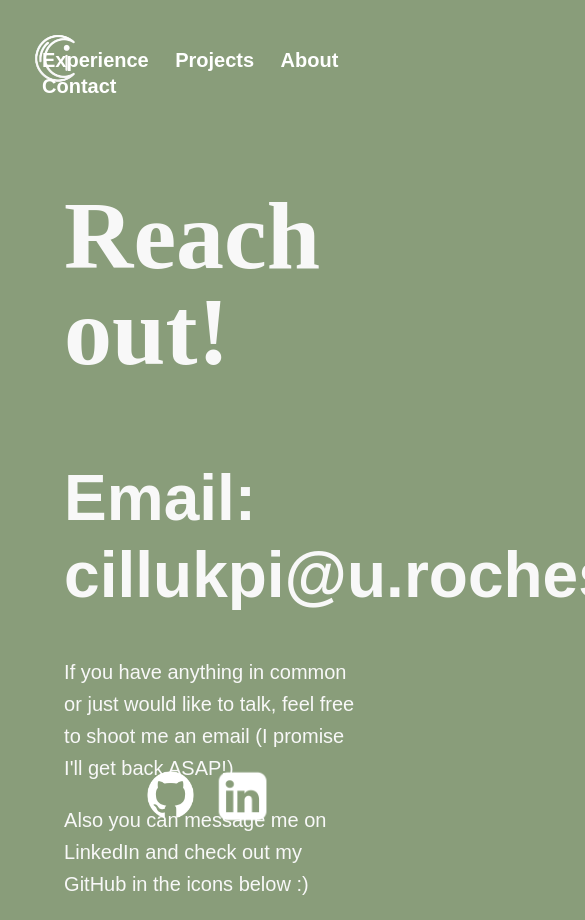
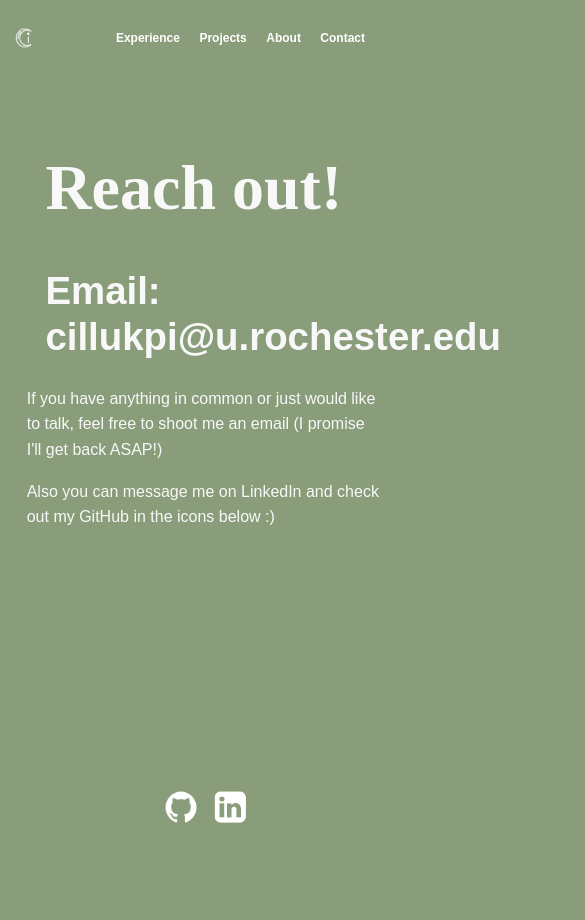
Before and after one commit to Sparkman2/Sparkman2.github.io, a plain HTML site: page contact.html in a window 390 px wide. Shown: the top 920 px of the page, 585 px wide, since content can reach past the window. After the commit the page ends 844 px from the top, so only its background shows below. Drawn offline with Linux system fonts and the light colour scheme; a web font is replaced by a local one.

Commit message:
Update contact.css

```diff
--- a/contact.css
+++ b/contact.css
@@ -63,10 +63,11 @@ body {
     font-weight: 600;
 }
 
+
 .title {
     color: #f8f8f8;
     margin-top: 5rem;
-    margin-left: 15%;
+    margin-left: 10%;
     font-family: 'Superior title', Times New Roman, sans-serif;
     font-size: 3rem;
     line-height: 1;
@@ -74,9 +75,9 @@ body {
 
 .title2{
     color: #f8f8f8;
-    margin-top: 5rem;
-    margin-left: 15%;
-    font-size: 2rem;
+    margin-top: 3rem;
+    margin-left: 10%;
+    font-size: 1.2rem;
     line-height: 1.2;
     font-family:'Pitchsans Semibold', sans-serif;
 
@@ -85,7 +86,7 @@ body {
 .paragraph {
     max-width: 80%;
     color: #f8f8f8;
-    margin-left: 15%;
+    margin-left: 10%;
     font-family: Pitchsans Regular, sans-serif;
     font-size: 1.25rem;
     line-height: 1.6;
@@ -151,3 +152,58 @@ body {
 .icon {
     animation: reverseSpin 1.5s linear forwards;
 }
+
+
+@media only screen and (max-width: 768px) {
+    .icon {
+        height: 30px; /* smaller icon for mobile */
+        top: 23px;
+        left: 10px;
+    }
+
+
+    .navbar {
+        top: 15px;
+        right: 15px;
+        margin: 10px;
+    }
+
+    .navbar a {
+        margin-left: 15px;
+        font-size: 12px; /* smaller font size for mobile */
+    }
+
+    .title {
+        margin-top: 3rem;
+        margin-left: 10%;
+        font-size: 2rem; /* smaller title for mobile */
+    }
+
+    .paragraph {
+        max-width: 95%;
+        margin-left: 5%;
+        font-size: 1rem; /* smaller text for mobile */
+    }
+
+    .white-line {
+        width: 95%;
+        margin-top: 3%;
+        margin-left: 5%;
+    }
+
+    .bottom {
+        bottom: 5px;
+        position: absolute;
+        text-align: center;
+    }
+
+    .bot{
+        height: 50px; /* adjust social media icons for mobile */
+    }
+
+
+    .bot2 {
+        height: 39px; /* adjust social media icons for mobile */
+    }
+
+}
```
